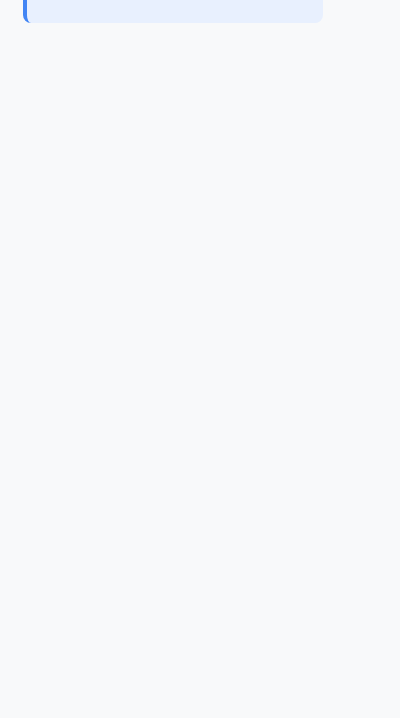
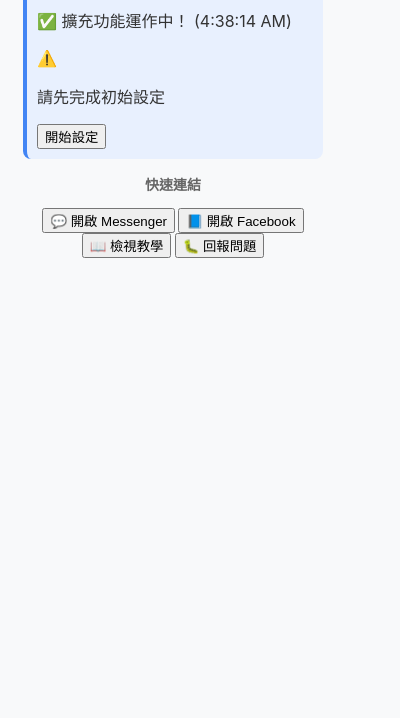
Before and after one commit to linporu/facebook-messenger-voice-message-download, a browser extension: page extension/popup/popup.html in a window 400 px wide. Shown: the part 126-844 px from the top of the page. Drawn offline with Linux system fonts and the light colour scheme.

Commit message:
feat(popup): 更新彈出視窗內容與樣式
- 將 popup.html 的語言設置更改為繁體中文，並更新標題為 "VoiLoad"。
- 重構彈出視窗的結構，新增容器、標頭及狀態顯示，提升用戶界面的可讀性與美觀性。
- 在 popup.js 中新增 onboarding 狀態檢查邏輯，並顯示相應的提醒與快速連結，增強用戶互動體驗。
- 此變更有助於提升擴充功能的可用性，並為用戶提供更友好的操作界面。

```diff
--- a/extension/popup/popup.html
+++ b/extension/popup/popup.html
@@ -1,20 +1,27 @@
 <!DOCTYPE html>
-<html lang="en">
+<html lang="zh-TW">
   <head>
     <meta charset="UTF-8" />
     <meta name="viewport" content="width=device-width, initial-scale=1.0" />
-    <title>Voiload</title>
+    <title>VoiLoad</title>
     <link rel="stylesheet" href="popup.css" />
   </head>
   <body>
-    <h1>Voice message downloader on Facebook / Messenger</h1>
+    <div class="popup-container">
+      <header>
+        <img src="../assets/icons/icon-48.png" alt="VoiLoad" class="logo">
+        <h1>VoiLoad</h1>
+      </header>
 
-    <div class="status">
-      <p>✅ Extension is active and ready to use!</p>
+      <div class="status">
+        <p>✅ 擴充功能運作中！</p>
+      </div>
+
+      <div class="footer">
+        <!-- 動態內容將在這裡插入 -->
+      </div>
     </div>
 
-    <div class="footer"></div>
-
-    <script src="popup.js"></script>
+    <script src="popup.js" type="module"></script>
   </body>
 </html>
--- a/extension/popup/popup.js
+++ b/extension/popup/popup.js
@@ -1,14 +1,143 @@
 /**
- * Chrome Extension Template
- *
- * Popup script with basic functionality.
+ * popup.js
+ * 處理擴充功能彈出視窗的邏輯
  */
 
-document.addEventListener('DOMContentLoaded', function() {
-  console.log('Popup loaded');
+import { checkOnboardingStatus } from "../scripts/background/onboarding-utils.js";
+import { Logger } from "../scripts/utils/logger.js";
 
-  // Display current time in the status element
-  const statusElement = document.querySelector('.status p');
+// 創建模組特定的日誌記錄器
+const logger = Logger.createModuleLogger("popup");
+
+document.addEventListener("DOMContentLoaded", async function () {
+  logger.info("Popup 載入完成");
+
+  // 顯示基本狀態
+  const statusElement = document.querySelector(".status p");
   const now = new Date();
-  statusElement.textContent = `✅ Extension is active! (${now.toLocaleTimeString()})`;
+  statusElement.textContent = `✅ 擴充功能運作中！ (${now.toLocaleTimeString()})`;
+
+  // 檢查 onboarding 狀態
+  try {
+    const { completed, installTime, completedAt } =
+      await checkOnboardingStatus();
+    logger.debug("Onboarding 狀態", { completed, installTime, completedAt });
+
+    if (!completed) {
+      // 如果未完成 onboarding，顯示提醒
+      showOnboardingReminder();
+    } else {
+      // 如果已完成，可以顯示一些統計資訊
+      showCompletedStatus(completedAt);
+    }
+
+    // 添加快速連結
+    addQuickLinks();
+  } catch (error) {
+    logger.error("檢查 onboarding 狀態時發生錯誤", { error });
+  }
 });
+
+/**
+ * 顯示 onboarding 提醒
+ */
+function showOnboardingReminder() {
+  const reminderDiv = document.createElement("div");
+  reminderDiv.className = "onboarding-reminder";
+  reminderDiv.innerHTML = `
+    <div class="reminder-content">
+      <span class="reminder-icon">⚠️</span>
+      <div class="reminder-text">
+        <p>請先完成初始設定</p>
+        <button id="open-onboarding" class="small-button">開始設定</button>
+      </div>
+    </div>
+  `;
+
+  const statusDiv = document.querySelector(".status");
+  statusDiv.appendChild(reminderDiv);
+
+  // 添加按鈕事件
+  document.getElementById("open-onboarding").addEventListener("click", () => {
+    chrome.tabs.create({
+      url: chrome.runtime.getURL("onboarding/welcome.html"),
+    });
+    window.close();
+  });
+}
+
+/**
+ * 顯示已完成狀態
+ */
+function showCompletedStatus(completedAt) {
+  if (!completedAt) return;
+
+  const completedDate = new Date(completedAt);
+  const formattedDate = completedDate.toLocaleDateString("zh-TW");
+
+  const completedDiv = document.createElement("div");
+  completedDiv.className = "completed-status";
+  completedDiv.innerHTML = `
+    <p class="completed-text">✨ 設定完成於 ${formattedDate}</p>
+  `;
+
+  const footer = document.querySelector(".footer");
+  footer.appendChild(completedDiv);
+}
+
+/**
+ * 添加快速連結
+ */
+function addQuickLinks() {
+  const linksDiv = document.createElement("div");
+  linksDiv.className = "quick-links";
+  linksDiv.innerHTML = `
+    <h3>快速連結</h3>
+    <div class="links-grid">
+      <button id="open-messenger" class="link-button">
+        <span class="icon">💬</span>
+        <span>開啟 Messenger</span>
+      </button>
+      <button id="open-facebook" class="link-button">
+        <span class="icon">📘</span>
+        <span>開啟 Facebook</span>
+      </button>
+      <button id="view-tutorial" class="link-button">
+        <span class="icon">📖</span>
+        <span>檢視教學</span>
+      </button>
+      <button id="report-issue" class="link-button">
+        <span class="icon">🐛</span>
+        <span>回報問題</span>
+      </button>
+    </div>
+  `;
+
+  const footer = document.querySelector(".footer");
+  footer.insertBefore(linksDiv, footer.firstChild);
+
+  // 添加按鈕事件
+  document.getElementById("open-messenger").addEventListener("click", () => {
+    chrome.tabs.create({ url: "https://www.messenger.com" });
+    window.close();
+  });
+
+  document.getElementById("open-facebook").addEventListener("click", () => {
+    chrome.tabs.create({ url: "https://www.facebook.com" });
+    window.close();
+  });
+
+  document.getElementById("view-tutorial").addEventListener("click", () => {
+    chrome.tabs.create({
+      url: chrome.runtime.getURL("onboarding/welcome.html"),
+    });
+    window.close();
+  });
+
+  document.getElementById("report-issue").addEventListener("click", () => {
+    // 這裡可以連結到 GitHub issues 或其他回報頁面
+    chrome.tabs.create({
+      url: "mailto:linpoju.richard@gmail.com?subject=VoiLoad%20問題回報",
+    });
+  });
+}
```
